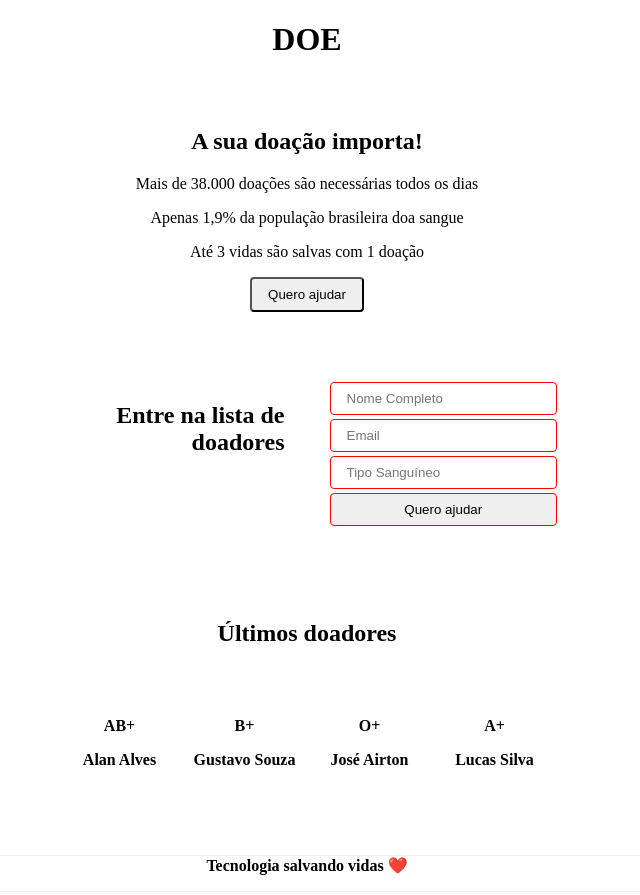
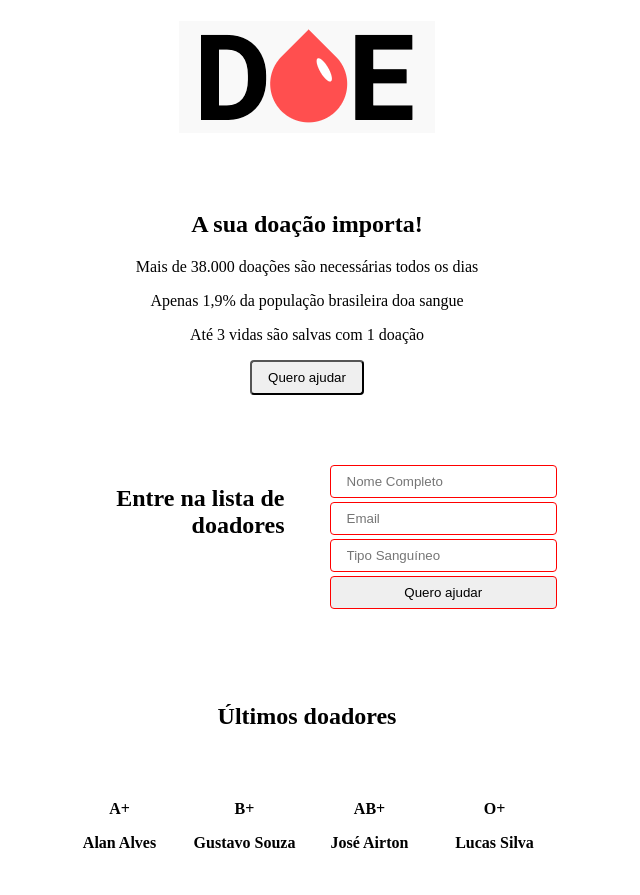
Before and after one commit to alanalv3s/DOE, a plain HTML site: page index.html in a window 1280 px wide. Shown: the top 895 px of the page, without its empty margins (333-973 px from the left). Drawn offline with Linux system fonts and the light colour scheme.

Commit message:
Logo adicionado

```diff
--- a/index.html
+++ b/index.html
@@ -5,11 +5,16 @@
     <meta charset="utf-8">
     <title> DOE vida, DOE sangue! </title>
     <link rel="stylesheet" href="style.css">
+    <link href="https://fonts.googleapis.com/css?family=Roboto:400,700&display=swap" rel="stylesheet">
 </head>
 
 <body>
     <header>
-        <h1>DOE</h1>
+        <h1><img
+            class="logo"
+            src="logo.png"
+            alt="Logo DOE">
+        </h1>
         <h2>A sua doação importa!</h2>
         <p>Mais de 38.000 doações são necessárias todos os dias</p>
         <p>Apenas 1,9% da população brasileira doa sangue</p>
@@ -41,10 +46,10 @@
     </section>
 
     <main>
-        <h2>Últimos doadores</h2>
+        <h2>Últimos <span>doadores</span></h2>
             <section class="donors">
                 <div class="donor">
-                    <div class="blood">AB+</div>
+                    <div class="blood">A+</div>
                     <p>Alan Alves</p>
                 </div>
                 <div class="donor">
@@ -52,11 +57,11 @@
                     <p>Gustavo Souza</p>
                 </div>
                 <div class="donor">
-                    <div class="blood">O+</div>
+                    <div class="blood">AB+</div>
                     <p>José Airton</p>
                 </div>
                 <div class="donor">
-                    <div class="blood">A+</div>
+                    <div class="blood">O+</div>
                     <p>Lucas Silva</p>
                 </div>
             </section>
```
